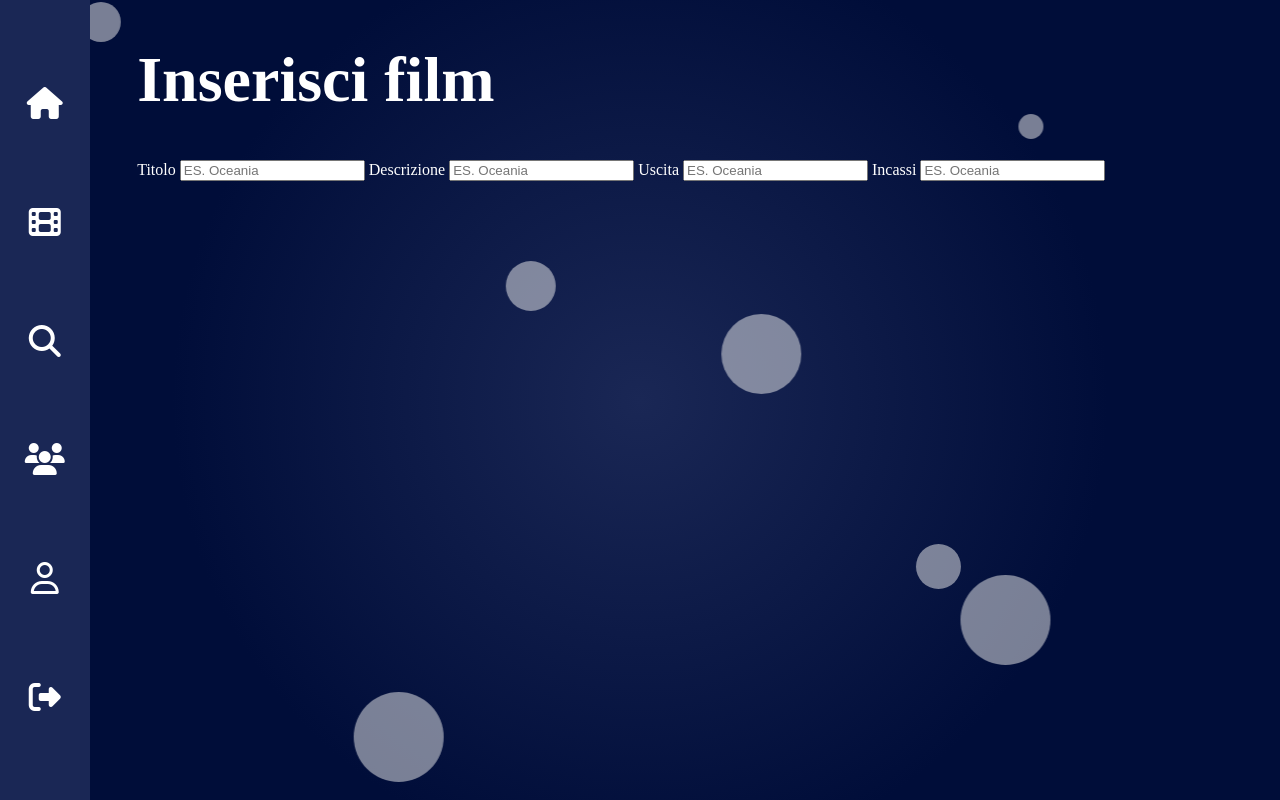
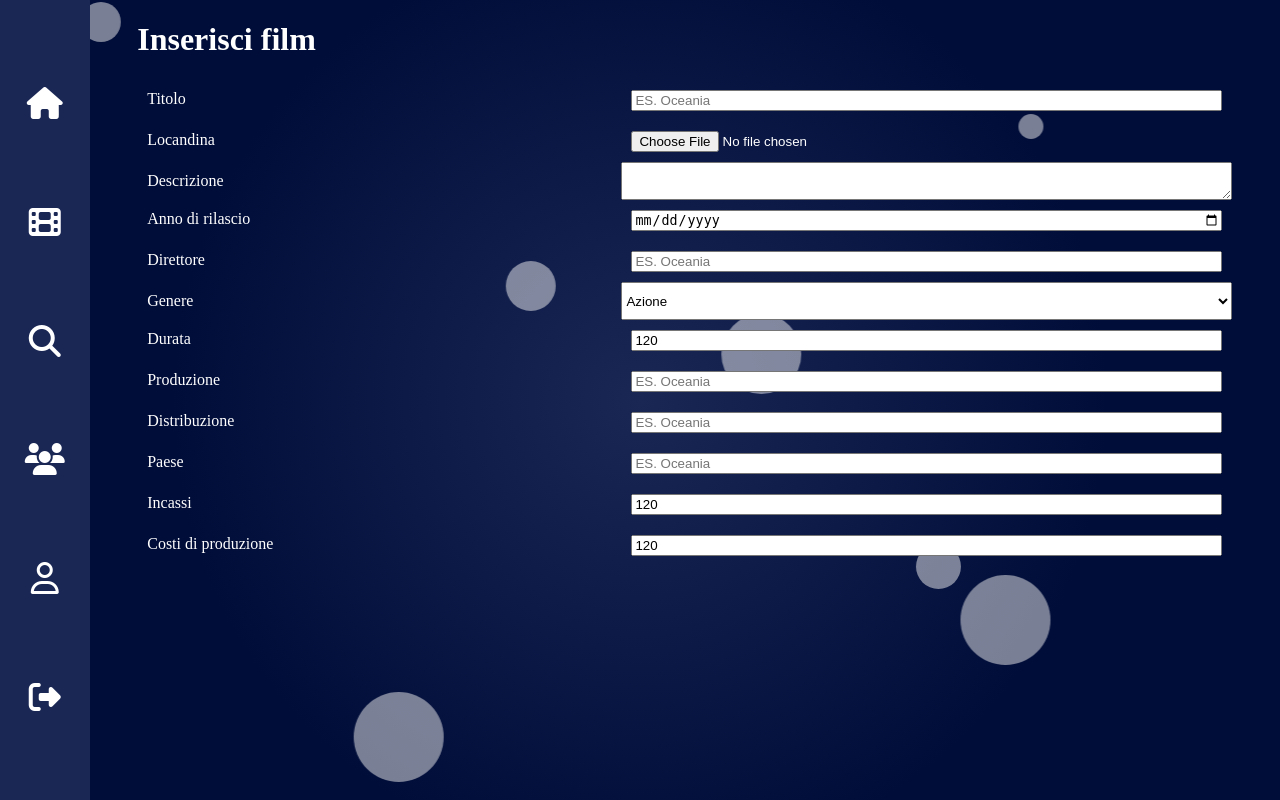
Before and after one commit to YuriRomano02/DibrisPlus, a PHP site: page /aggiunta_film.php in a window 1280 px wide. Run offline with PHP 8.4, Linux system fonts and the light colour scheme; some libraries are stand-ins or nearby versions; some web fonts are replaced.

Commit message:
Aggiornata pagina aggiunta_film

```diff
--- a/site/welcome/aggiunta_film.css
+++ b/site/welcome/aggiunta_film.css
@@ -0,0 +1,12 @@
+form{
+    display: grid;
+    grid-template-columns: auto auto;
+}
+
+label{
+    margin: 10px;
+}
+
+input{
+    margin: 10px;
+}
--- a/site/welcome/aggiunta_film.php
+++ b/site/welcome/aggiunta_film.php
@@ -9,10 +9,7 @@
 
     <link rel="stylesheet" href="../Elementi in comune/sfondo.css">
     <link rel="stylesheet" href="../Elementi in comune/sidebar.css">
-
-    <link rel="stylesheet" href="../aggiunta_film.css">
-
-    <link rel="stylesheet" href="./film.css">
+    <link rel="stylesheet" href="./aggiunta_film.css">
     <link href="https://fonts.cdnfonts.com/css/new-walt-disney-font" rel="stylesheet">
     <script src="https://kit.fontawesome.com/549ec4da67.js" crossorigin="anonymous"></script>
 </head>
@@ -31,17 +28,42 @@
             <label>Titolo</label>
             <input type="Text" placeholder="ES. Oceania">
 
+            <label>Locandina</label>
+            <input type="file" id="myFile" name="filename">
 
             <label>Descrizione</label>
+            <textarea></textarea>
+
+            <label>Anno di rilascio</label>
+            <input type="date" id="" name="">
+
+            <label>Direttore</label>
             <input type="Text" placeholder="ES. Oceania">
 
+            <label>Genere</label>
+            <select name="generi" id="generi">
+                <option value="Azione">Azione</option>
+                <option value="Commedia">Commedia</option>
+                <option value="Romantico">Romantico</option>
+            </select>
 
-            <label>Uscita</label>
+            <label>Durata</label>
+            <input type="number" id="quantity" name="quantity" min="0" max="500" step="10" value="120">
+
+            <label>Produzione</label>
             <input type="Text" placeholder="ES. Oceania">
 
+            <label>Distribuzione</label>
+            <input type="Text" placeholder="ES. Oceania">
+
+            <label>Paese</label>
+            <input type="Text" placeholder="ES. Oceania">
 
             <label>Incassi</label>
-            <input type="Text" placeholder="ES. Oceania">
+            <input type="number" id="quantity" name="quantity" min="0" max="500" step="10" value="120">
+
+            <label>Costi di produzione</label>
+            <input type="number" id="quantity" name="quantity" min="0" max="500" step="10" value="120">
         </form>
     </div>
 
--- a/site/welcome/film.php
+++ b/site/welcome/film.php
@@ -19,7 +19,7 @@
     <?php
 
     include "../Elementi in comune/sfondo.html";
-    include "../Elementi in comune/sidebar.html";
+    include "../Elementi in comune/sidebar.php";
 
     ?>
 
```
